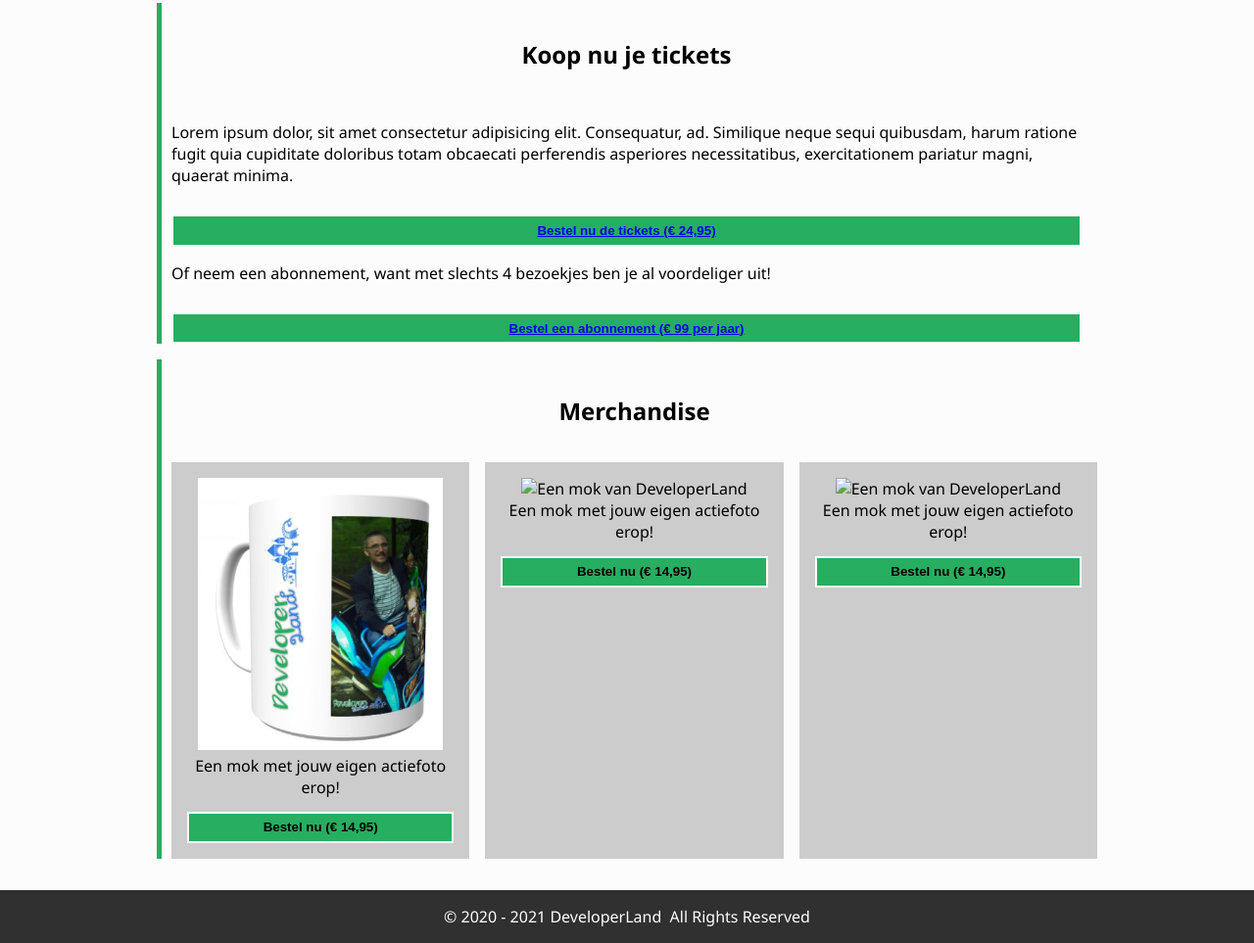
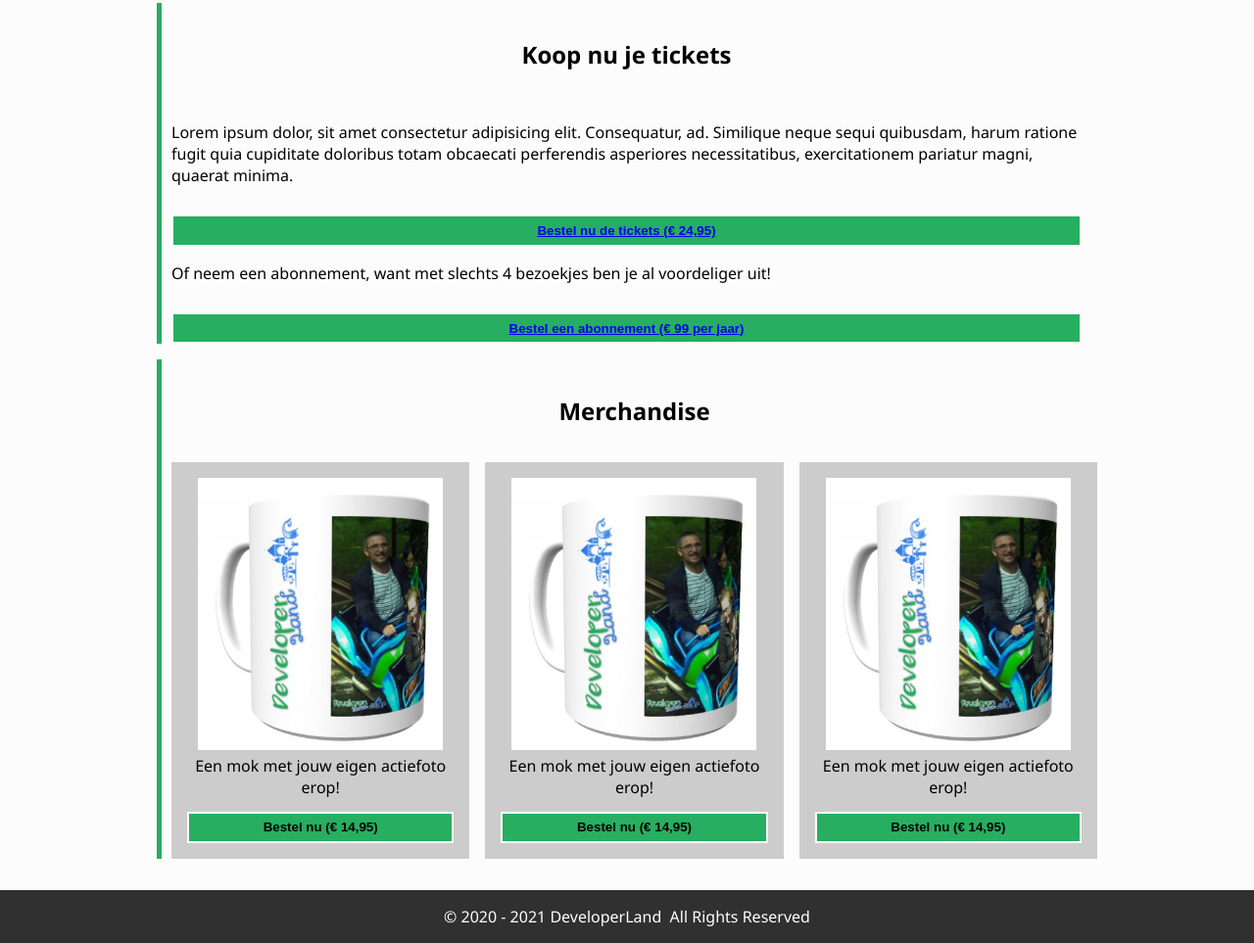
Before and after one commit to LilithParkerr/ditIsFantastisch, a plain HTML site: page PARKWEBSITE/index.html in a window 1280 px wide. Shown: the part 1120-2083 px from the top of the page at 98% size. Drawn offline with Linux system fonts and the light colour scheme.

Commit message:
mok image

```diff
--- a/PARKWEBSITE/index.html
+++ b/PARKWEBSITE/index.html
@@ -75,12 +75,12 @@
             <a href="product.html"><button>Bestel nu (&euro; 14,95)</button></a>
           </div>
           <div class="product">
-            <img src="merchandise/mok.JPG" alt="Een mok van DeveloperLand">
+            <img src="images/merchandise/mok.JPG" alt="Een mok van DeveloperLand">
             <span>Een mok met jouw eigen actiefoto erop!</span>
             <a href="product.html"><button>Bestel nu (&euro; 14,95)</button></a>
           </div>
           <div class="product">
-            <img src="merchandise/mok.JPG" alt="Een mok van DeveloperLand">
+            <img src="images/merchandise/mok.JPG" alt="Een mok van DeveloperLand">
             <span>Een mok met jouw eigen actiefoto erop!</span>
             <a href="product.html"><button>Bestel nu (&euro; 14,95)</button></a>
           </div>
```
